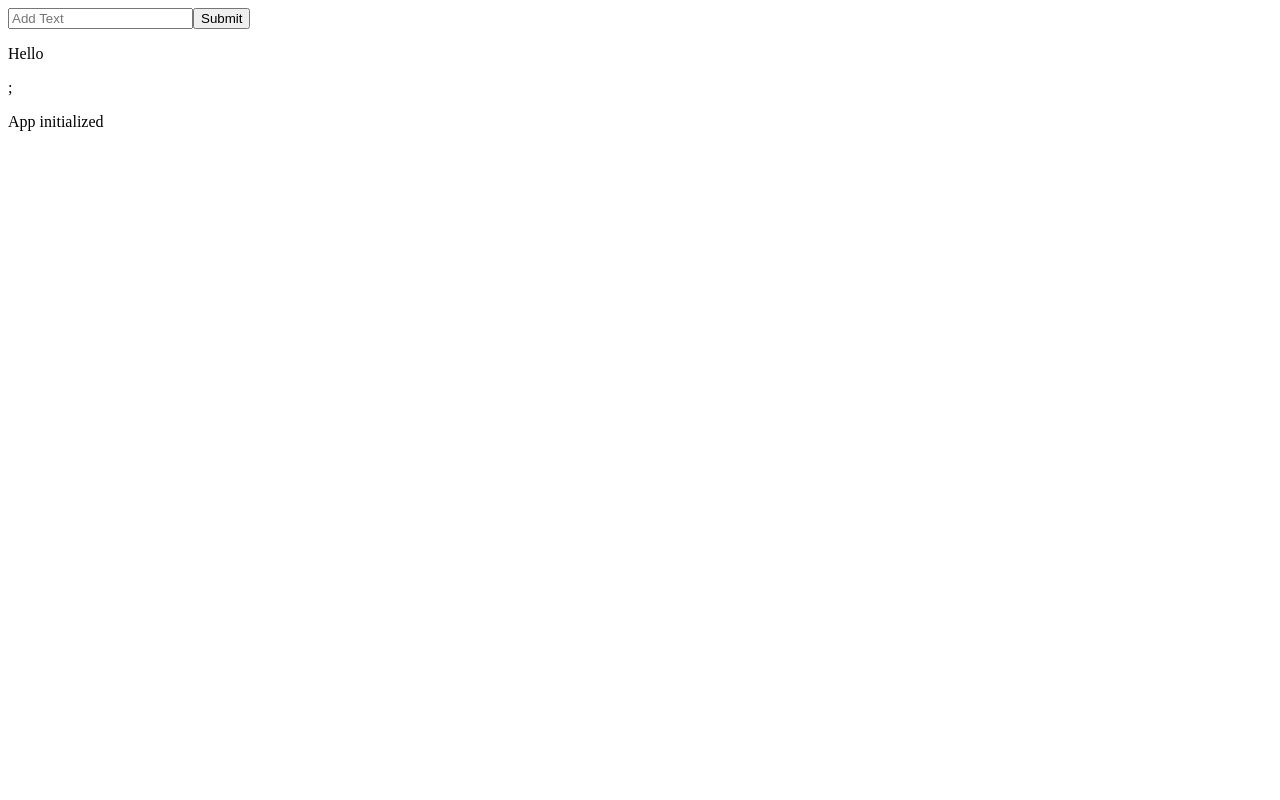
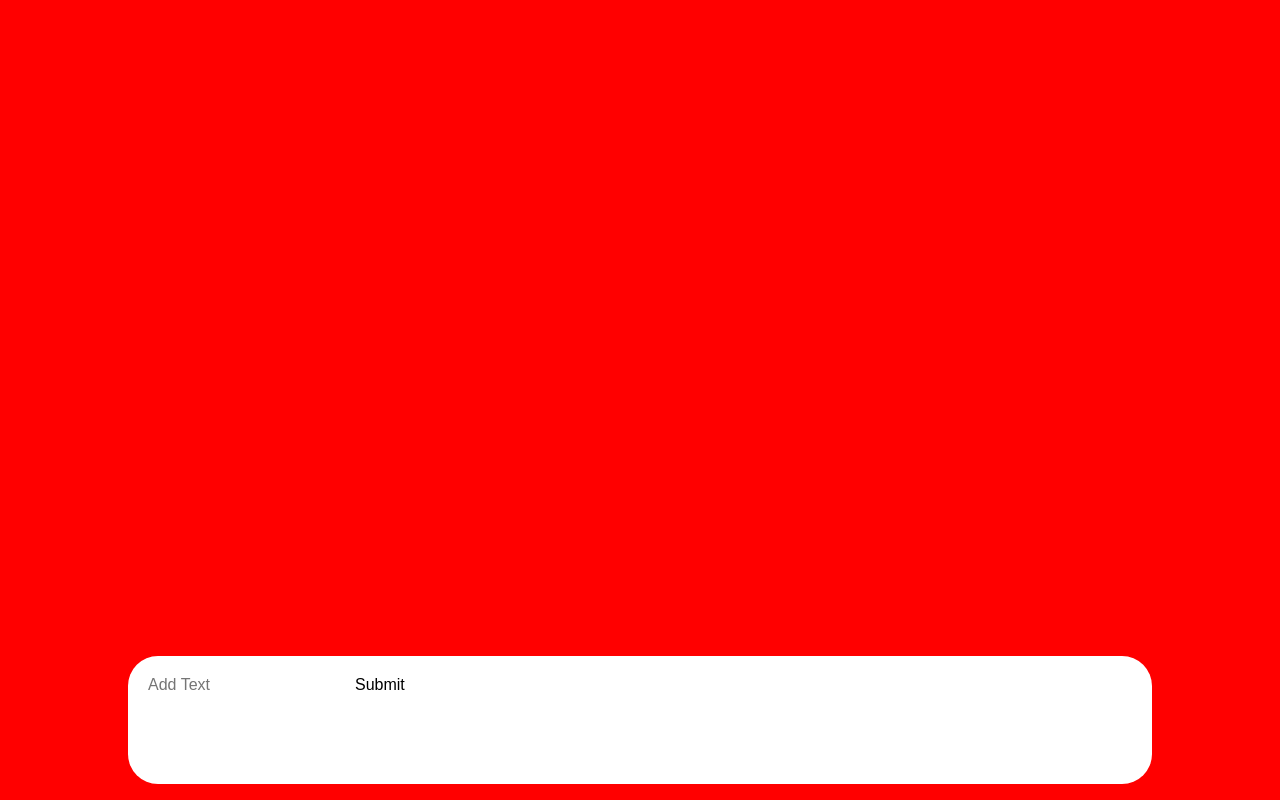
Before and after one commit to ccyoung22/Moodboard, a React (Vite) app: page / in a window 1280 px wide. Built offline with nearby package versions, Linux system fonts and the light colour scheme.

Commit message:
Layout created, input bar area created

```diff
--- a/src/App.css
+++ b/src/App.css
@@ -0,0 +1,29 @@
+body {
+  margin: 0;
+  padding: 0;
+}
+
+.main-container {
+  width: 100vw;
+  height: 100vh;
+  margin: 0;
+  background-color: red;
+  display: flex;
+  flex-direction: column;
+}
+
+.output-container {
+  height: 80%;
+  display: flex;
+  justify-content: center;
+  align-items: center;
+  width: 100vw;
+}
+
+.input-container {
+  height: 20%;
+  display: flex;
+  justify-content: center;
+  align-items: center;
+  width: 100vw;
+}
--- a/src/App.jsx
+++ b/src/App.jsx
@@ -4,18 +4,21 @@ import InputArea from "./InputArea/InputArea.jsx";
 import OutputArea from "./OutputArea/OutputArea.jsx";
 
 function App() {
-  const [text, setText] = useState("Hello");
+  const [text, setText] = useState("");
 
   function addText(input) {
     setText(input);
   }
 
   return (
-    <>
-      <InputArea addText={addText} />
-      <OutputArea text={text} />
-      <p className="initialized">App initialized</p>
-    </>
+    <div className="main-container">
+      <div className="output-container">
+        <OutputArea text={text} />
+      </div>
+      <div className="input-container">
+        <InputArea addText={addText} />
+      </div>
+    </div>
   );
 }
 
--- a/src/InputArea/InputArea.css
+++ b/src/InputArea/InputArea.css
@@ -0,0 +1,10 @@
+.input-bar {
+  background-color: white;
+  width: 80%;
+  height: 80%;
+  border-radius: 30px;
+  display: flex;
+  flex-direction: row;
+  box-sizing: border-box;
+  padding: 20px;
+}
--- a/src/InputArea/InputArea.jsx
+++ b/src/InputArea/InputArea.jsx
@@ -1,10 +1,11 @@
+import "./InputArea.css";
 import Form from "./Form/Form.jsx";
 
 function InputArea({ addText }) {
   return (
-    <>
+    <div className="input-bar">
       <Form addText={addText} />
-    </>
+    </div>
   );
 }
 
--- a/src/OutputArea/Canvas/Canvas.jsx
+++ b/src/OutputArea/Canvas/Canvas.jsx
@@ -3,7 +3,7 @@ import OutputText from "./OutputText/OutputText.jsx";
 function Canvas({ text }) {
   return (
     <>
-      <OutputText text={text} />;
+      <OutputText text={text} />
     </>
   );
 }
--- a/src/index.css
+++ b/src/index.css
@@ -0,0 +1,9 @@
+* {
+  margin: 0;
+  padding: 0;
+  border: 0;
+  outline: 0;
+  font-size: 100%;
+  vertical-align: baseline;
+  background: transparent;
+}
```
